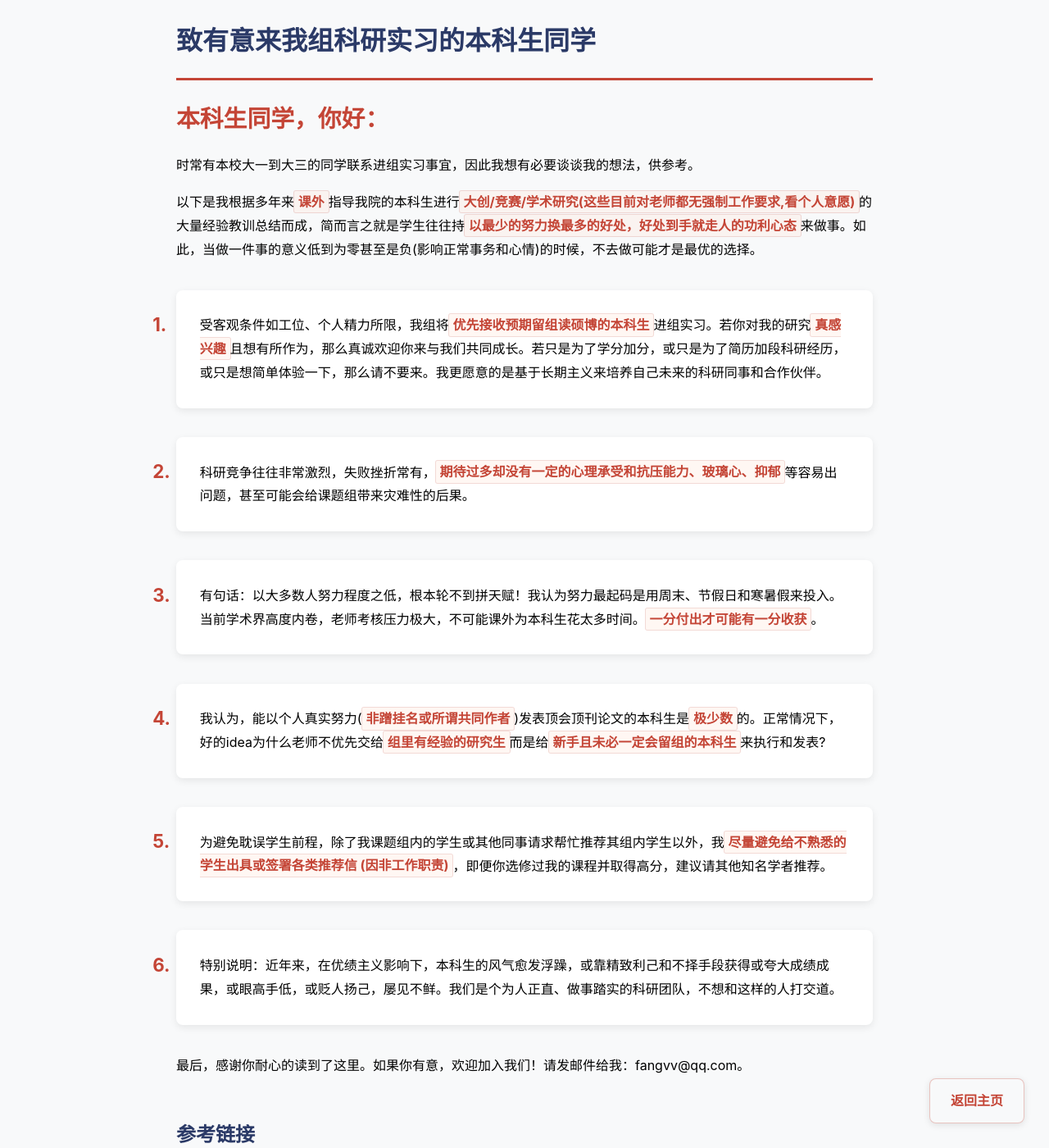
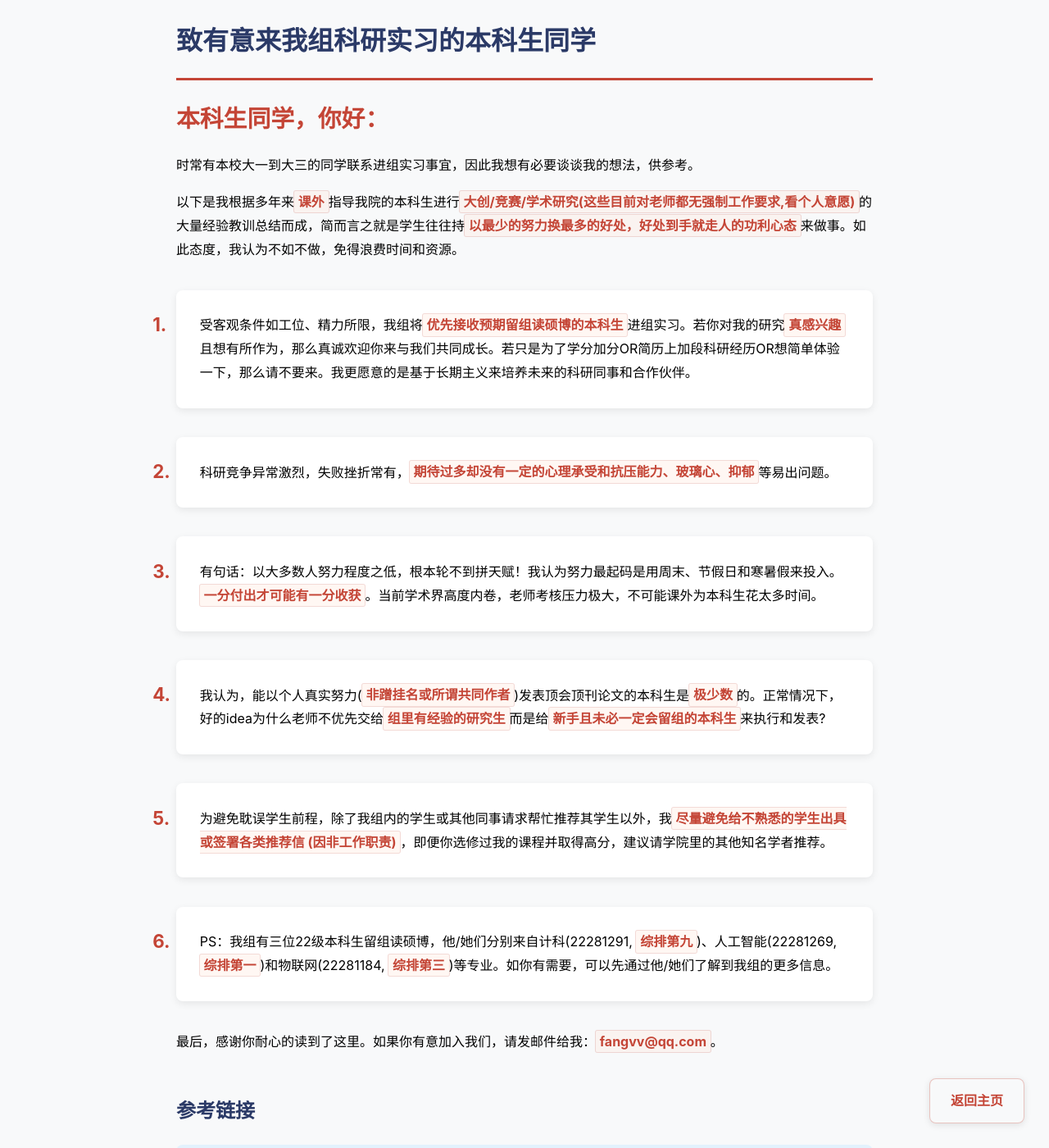
Before and after one commit to fangvv/Homepage, a Jekyll site: the page faq.html, which Jekyll copies as it is, in a window 1280 px wide and 1400 px high. Shown: the whole window at 82% size. Built offline with Jekyll 4.4.1, drawn with Linux system fonts in a browser that asks for light colours; comment, search, counter and statistics services are not loaded.

Commit message:
update faq

```diff
--- a/faq.html
+++ b/faq.html
@@ -116,25 +116,27 @@ strong:hover {
     <p><span class="greeting">本科生同学，你好：</span>
 
     时常有本校大一到大三的同学联系进组实习事宜，因此我想有必要谈谈我的想法，供参考。</p>
-   <p>以下是我根据多年来<strong>课外</strong>指导我院的本科生进行<strong>大创/竞赛/学术研究(这些目前对老师都无强制工作要求,看个人意愿)</strong>的大量经验教训总结而成，简而言之就是学生往往持<strong>以最少的努力换最多的好处，好处到手就走人的功利心态</strong>来做事。如此，当做一件事的意义低到为零甚至是负(影响正常事务和心情)的时候，不去做可能才是最优的选择。</p>
+   <p>以下是我根据多年来<strong>课外</strong>指导我院的本科生进行<strong>大创/竞赛/学术研究(这些目前对老师都无强制工作要求,看个人意愿)</strong>的大量经验教训总结而成，简而言之就是学生往往持<strong>以最少的努力换最多的好处，好处到手就走人的功利心态</strong>来做事。如此态度，我认为不如不做，免得浪费时间和资源。</p>
 
     <ol>
-<li>受客观条件如工位、个人精力所限，我组将<strong>优先接收预期留组读硕博的本科生</strong>进组实习。若你对我的研究<strong>真感兴趣</strong>且想有所作为，那么真诚欢迎你来与我们共同成长。若只是为了学分加分，或只是为了简历加段科研经历，或只是想简单体验一下，那么请不要来。我更愿意的是基于长期主义来培养自己未来的科研同事和合作伙伴。</li>
+<li>受客观条件如工位、精力所限，我组将<strong>优先接收预期留组读硕博的本科生</strong>进组实习。若你对我的研究<strong>真感兴趣</strong>且想有所作为，那么真诚欢迎你来与我们共同成长。若只是为了学分加分OR简历上加段科研经历OR想简单体验一下，那么请不要来。我更愿意的是基于长期主义来培养未来的科研同事和合作伙伴。</li>
 
-<li>科研竞争往往非常激烈，失败挫折常有，<strong>期待过多却没有一定的心理承受和抗压能力、玻璃心、抑郁</strong>等容易出问题，甚至可能会给课题组带来灾难性的后果。</li>
+<li>科研竞争异常激烈，失败挫折常有，<strong>期待过多却没有一定的心理承受和抗压能力、玻璃心、抑郁</strong>等易出问题。</li>
 
-<li>有句话：以大多数人努力程度之低，根本轮不到拼天赋！我认为努力最起码是用周末、节假日和寒暑假来投入。当前学术界高度内卷，老师考核压力极大，不可能课外为本科生花太多时间。<strong>一分付出才可能有一分收获</strong>。</li>
+<li>有句话：以大多数人努力程度之低，根本轮不到拼天赋！我认为努力最起码是用周末、节假日和寒暑假来投入。<strong>一分付出才可能有一分收获</strong>。当前学术界高度内卷，老师考核压力极大，不可能课外为本科生花太多时间。</li>
 
 <li>我认为，能以个人真实努力(<strong>非蹭挂名或所谓共同作者</strong>)发表顶会顶刊论文的本科生是<strong>极少数</strong>的。正常情况下，好的idea为什么老师不优先交给<strong>组里有经验的研究生</strong>而是给<strong>新手且未必一定会留组的本科生</strong>来执行和发表?</li>
 
-<li>为避免耽误学生前程，除了我课题组内的学生或其他同事请求帮忙推荐其组内学生以外，我<strong>尽量避免给不熟悉的学生出具或签署各类推荐信 (因非工作职责)</strong>，即便你选修过我的课程并取得高分，建议请其他知名学者推荐。</li>
+<li>为避免耽误学生前程，除了我组内的学生或其他同事请求帮忙推荐其学生以外，我<strong>尽量避免给不熟悉的学生出具或签署各类推荐信 (因非工作职责)</strong>，即便你选修过我的课程并取得高分，建议请学院里的其他知名学者推荐。</li>
 
-<li>特别说明：近年来，在优绩主义影响下，本科生的风气愈发浮躁，或靠精致利己和不择手段获得或夸大成绩成果，或眼高手低，或贬人扬己，屡见不鲜。我们是个为人正直、做事踏实的科研团队，不想和这样的人打交道。</li>
+<li>PS：我组有三位22级本科生留组读硕博，他/她们分别来自计科(22281291, <strong>综排第九</strong>)、人工智能(22281269, <strong>综排第一</strong>)和物联网(22281184, <strong>综排第三</strong>)等专业。如你有需要，可以先通过他/她们了解到我组的更多信息。</li>
+
+<!--特别说明：近年来，在优绩主义影响下，本科生的风气愈发浮躁，或靠精致利己和不择手段获得或夸大成绩成果，或眼高手低，或贬人扬己，屡见不鲜。我们是个为人正直、做事踏实的科研团队，不想和这样的人打交道。-->
 
     </ol>
 
 <p>
-最后，感谢你耐心的读到了这里。如果你有意，欢迎加入我们！请发邮件给我：fangvv@qq.com。
+最后，感谢你耐心的读到了这里。如果你有意加入我们，请发邮件给我：<strong>fangvv@qq.com</strong>。
 </p>
 
     <h2 style="color:var(--primary);margin-top:3rem">参考链接</h2>
```
